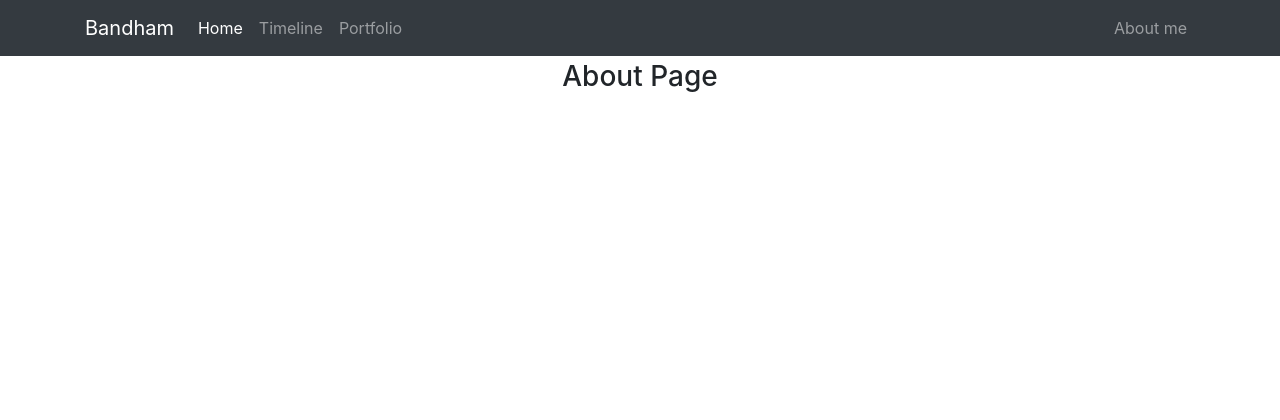
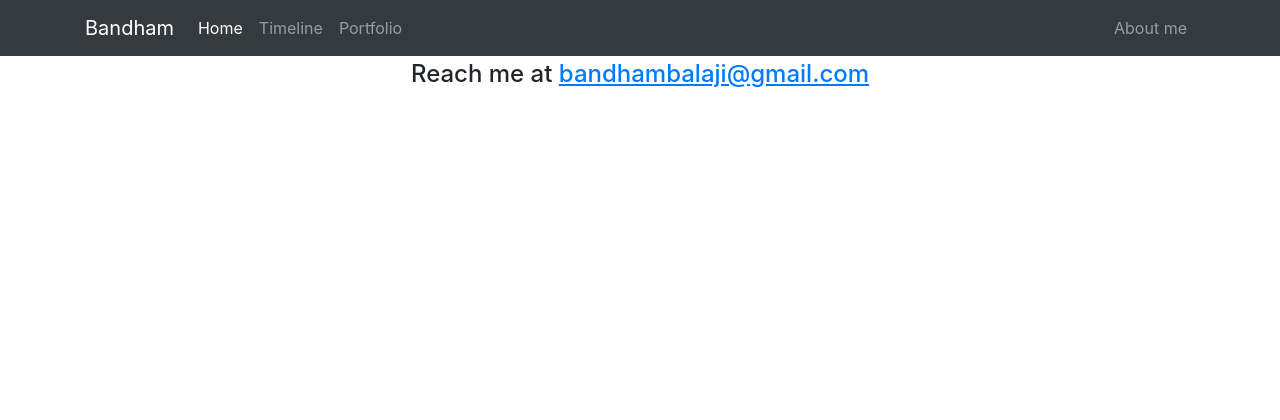
Before and after one commit to bandham-manikanta/angular-in-python-flask, a Flask app: page /about in a window 1280 px wide. Shown: the top 420 px of the page. Run offline with Flask 2, Linux system fonts and the light colour scheme; some libraries are stand-ins or nearby versions.

Commit message:
Added email address in about page

```diff
--- a/templates/about.html
+++ b/templates/about.html
@@ -8,7 +8,7 @@ Write some title here.
 
 <div class="container">
     <div class="d-flex justify-content-center mt-1">
-        <h3>About Page</h3>
+        <h4>Reach me at <a href="mailto:bandhambalaji@gmail.com"><u>bandhambalaji@gmail.com</u></h4>
     </div>
 </div>
 
```
